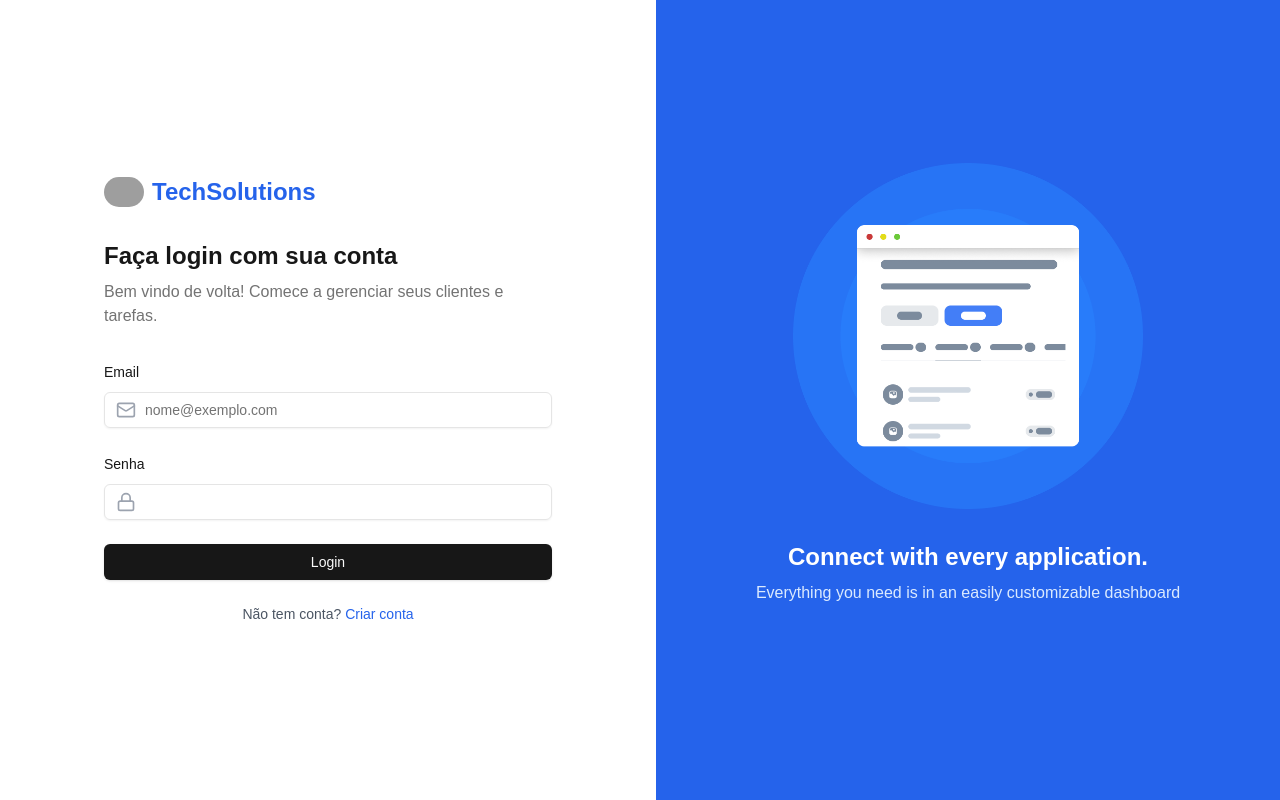
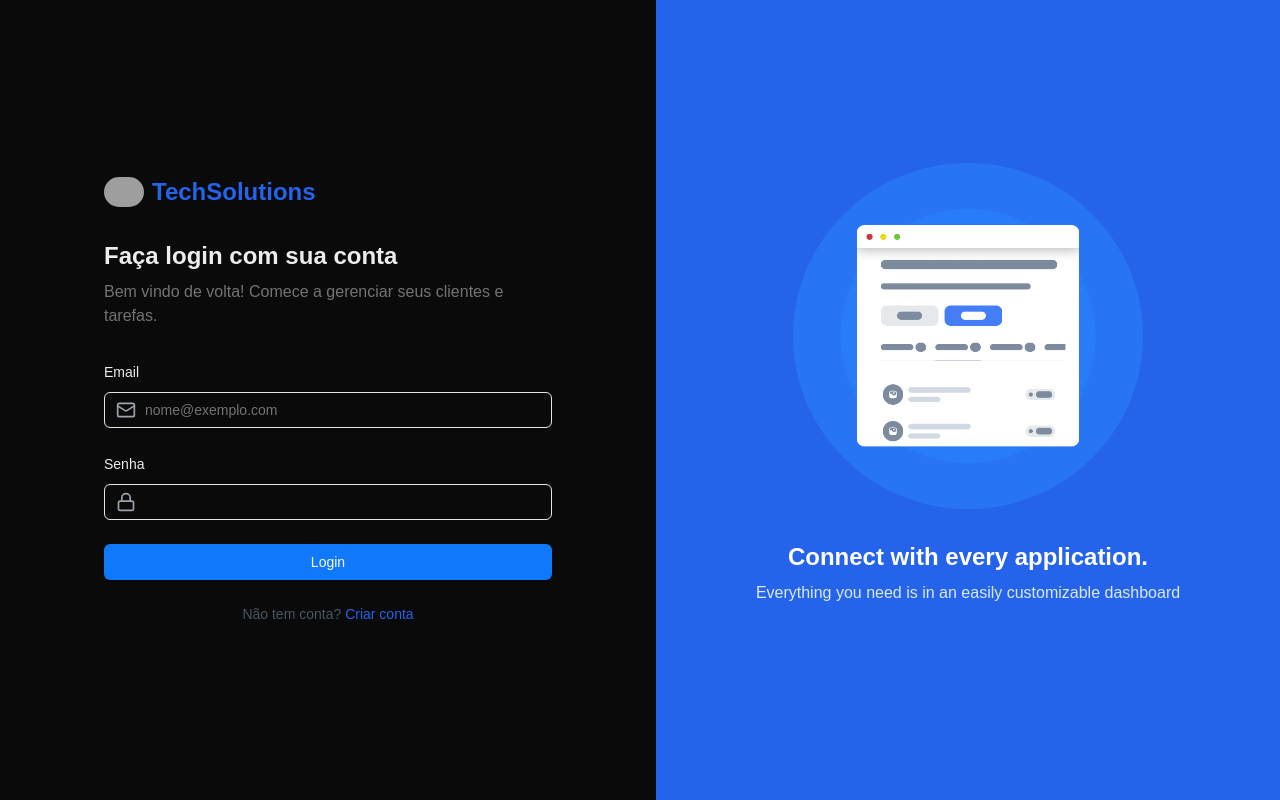
Before and after one commit to leticiaanobre/TechSolutions, a Next.js app: page / in a window 1280 px wide. Built offline with nearby package versions, Linux system fonts and the light colour scheme; grey boxes are pictures that could not be loaded.

Commit message:
style: changed primary color

```diff
--- a/src/styles/globals.css
+++ b/src/styles/globals.css
@@ -7,7 +7,7 @@
   --foreground: #171717;
 }
 
-@media (prefers-color-scheme: dark) {
+@media (prefers-color-scheme: light) {
   :root {
     --background: #0a0a0a;
     --foreground: #ededed;
@@ -28,7 +28,7 @@ body {
     --card-foreground: 0 0% 3.9%;
     --popover: 0 0% 100%;
     --popover-foreground: 0 0% 3.9%;
-    --primary: 0 0% 9%;
+    --primary: 213 95% 52%;
     --primary-foreground: 0 0% 98%;
     --secondary: 0 0% 96.1%;
     --secondary-foreground: 0 0% 9%;
```
